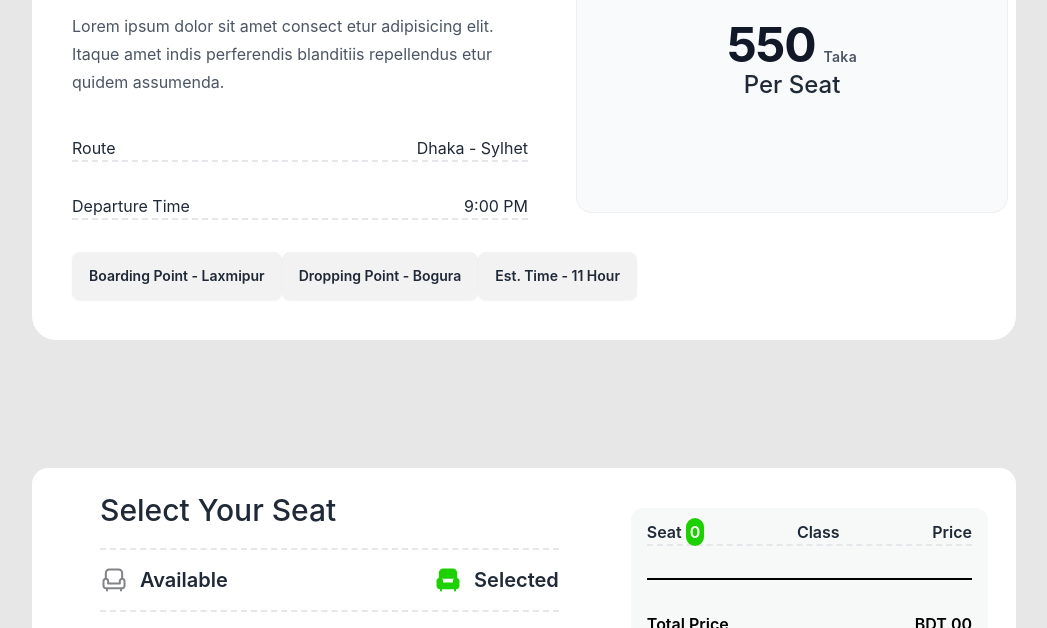
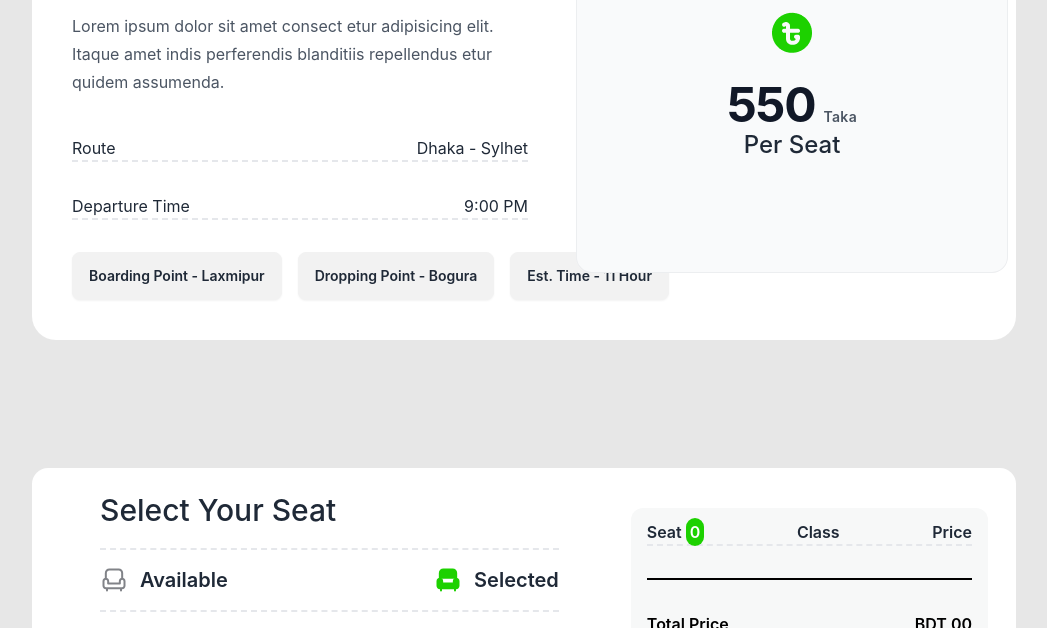
Before and after one commit to Tasnimul-Shakil/Smart-Ticketing, a plain HTML site: page index.html in a window 1280 px wide. Shown: the part 1730-2358 px from the top of the page, without its empty margins (116-1163 px from the left). Drawn offline with nearby package versions, Linux system fonts and the light colour scheme.

Commit message:
ui chang

```diff
--- a/index.html
+++ b/index.html
@@ -186,7 +186,7 @@
                         <p class="mt-6 text-lg leading-8 text-gray-600">Distinctio et nulla eum soluta et neque labore quibusdam. Saepe et quasi iusto modi velit ut non voluptas in. Explicabo id ut laborum.</p>
                       </div>
                       <!-- ticket price info -->
-                      <div class="mx-auto mt-16 max-w-2xl rounded-3xl bg-white ring-1 ring-gray-200 sm:mt-20 lg:mx-0 lg:flex lg:max-w-none">
+                      <div class="mx-auto mt-16 max-w-2xl rounded-3xl bg-white flex flex-col lg:flex-row items-center sm:mt-20 lg:mx-0 lg:flex lg:max-w-none">
                         <div class="p-8 sm:p-10 lg:flex-auto">
                           <div>
                             <div class="flex items-center justify-between gap-2">
@@ -217,14 +217,14 @@
                                 <h1>Departure Time</h1>
                                 <h1>9:00 PM</h1>
                             </div>
-                            <div class="flex w-full  items-center justify-between">
+                            <div class="flex flex-col gap-4 lg:flex-row w-full  items-center justify-between">
                                 <button class="btn">Boarding Point - Laxmipur</button>
                                 <button class="btn">Dropping Point - Bogura</button>
                                 <button class="btn">Est. Time - 11 Hour</button>
                             </div>
                           </div>
                         </div>
-                        <div class="-mt-2 p-2 lg:mt-0 lg:w-full lg:max-w-md lg:flex-shrink-0">
+                        <div class=" p-2 mt-0 w-full max-w-md flex-shrink-0">
                           <div class="rounded-2xl bg-gray-50 py-10 text-center items-center ring-1 ring-inset ring-gray-900/5 lg:flex lg:flex-col lg:justify-center lg:py-28">
                                 <img class=" h-1/4" src="./images/fare.png" alt="">
                                 <p class="mt-6 flex items-baseline justify-center gap-x-2">
```
